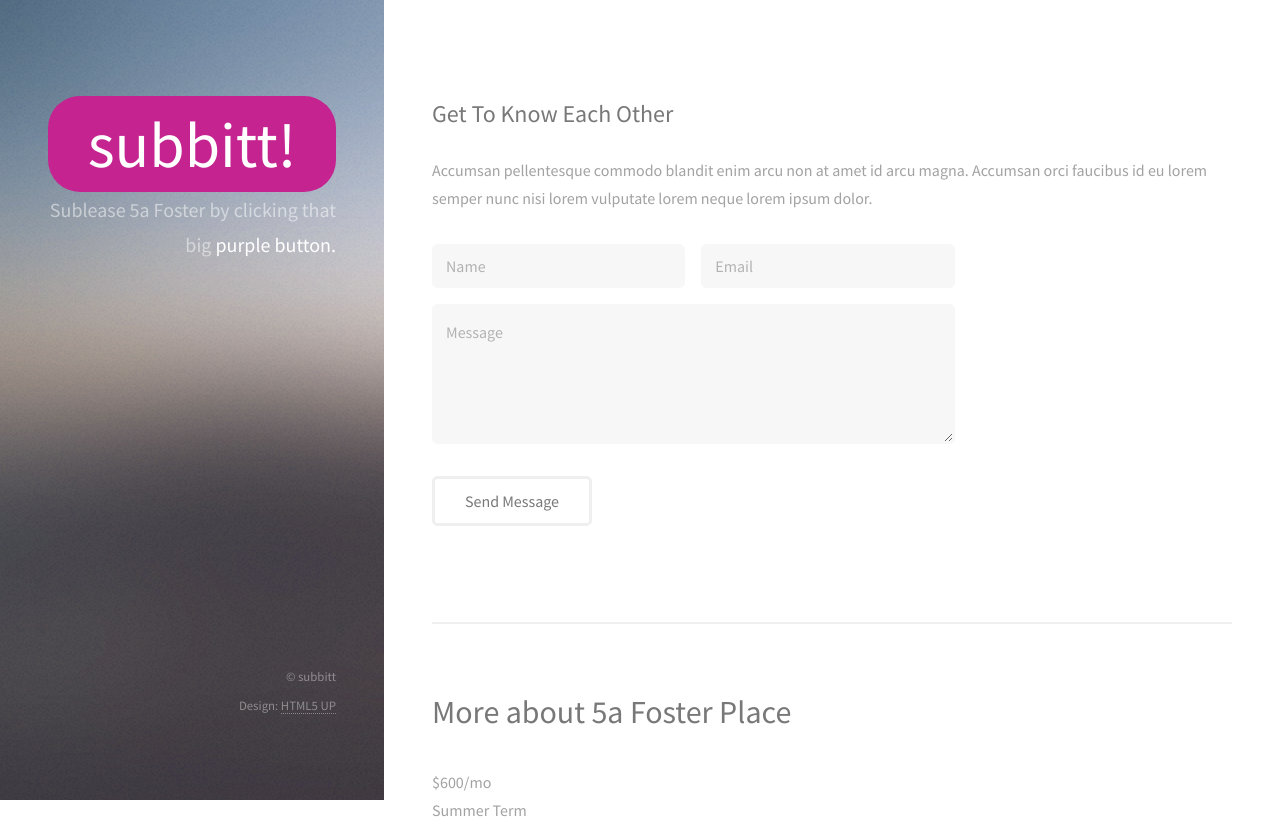
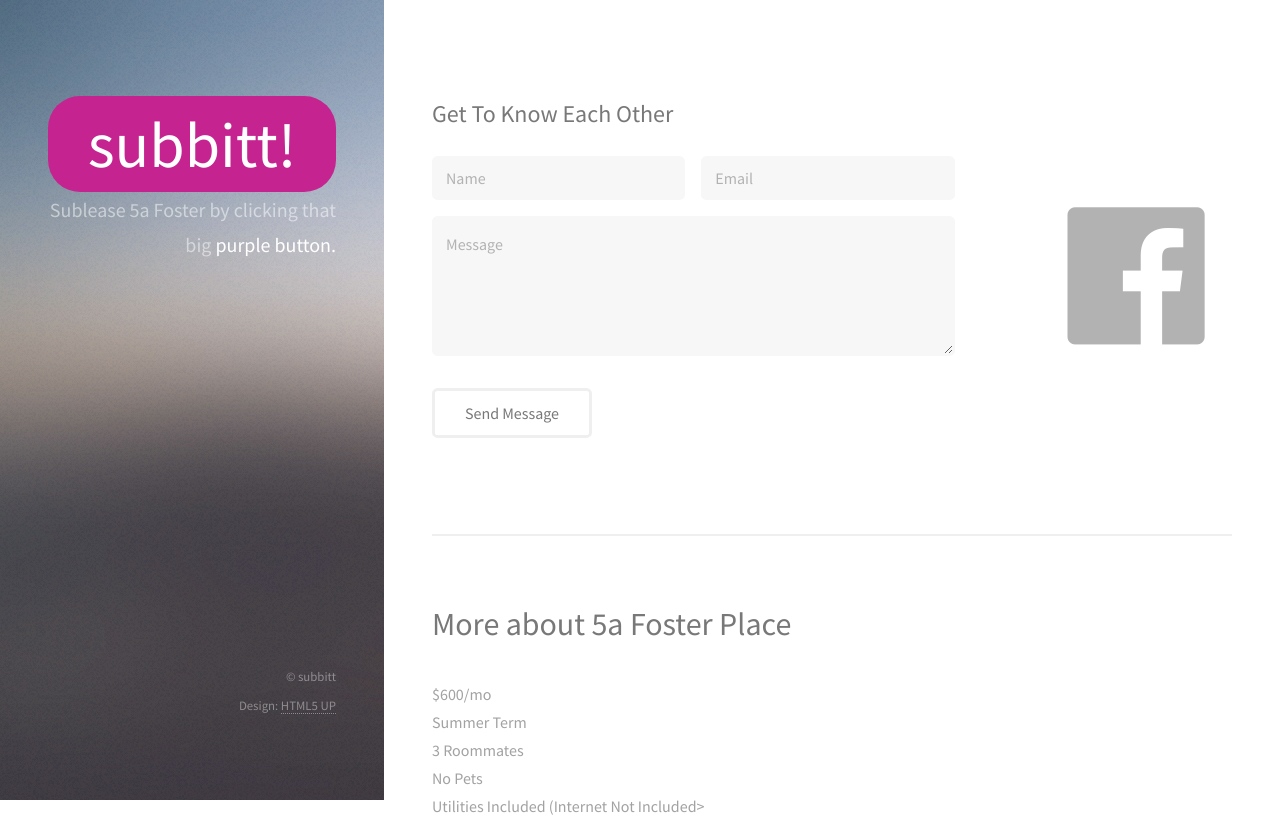
Before and after one commit to phyxl/subber, a Flask app: template templates/profile.html in a window 1280 px wide. Shown: the top 819 px of the page. Run offline with Flask 2, Linux system fonts and the light colour scheme; the template is opened without the code that fills it, so the values that code supplies are empty.

Commit message:
add facebook icon

```diff
--- a/templates/profile.html
+++ b/templates/profile.html
@@ -45,18 +45,25 @@
                 <!-- Three -->
 					<section id="three">
 						<h2>Get To Know Each Other</h2>
-						<p>Accumsan pellentesque commodo blandit enim arcu non at amet id arcu magna. Accumsan orci faucibus id eu lorem semper nunc nisi lorem vulputate lorem neque lorem ipsum dolor.</p>
 						<div class="row">
 							<div class="8u 12u$(small)">
 								<form method="post" action="#">
 									<div class="row uniform 50%">
 										<div class="6u 12u$(xsmall)"><input type="text" name="name" id="name" placeholder="Name" /></div>
 										<div class="6u$ 12u$(xsmall)"><input type="email" name="email" id="email" placeholder="Email" /></div>
-										<div class="12u$"><textarea name="message" id="message" placeholder="Message" rows="4"></textarea></div>
+										<div class="12u"><textarea name="message" id="message" placeholder="Message" rows="4"></textarea></div>
 									</div>
 								</form>
 								<ul class="actions">
 									<li><input type="submit" value="Send Message" /></li>
+								</ul>
+							</div>
+                            <div class="1u"><p></p></div>
+                            <div class="3u$ 12u$(small)">
+								<ul class="labeled-icons">
+									<li>
+										<h3 class="icon fa-facebook-official" style="font-size:10em; text-align:center"><span class="label">Address</span></h3>
+									</li>
 								</ul>
 							</div>
 						</div>
```
